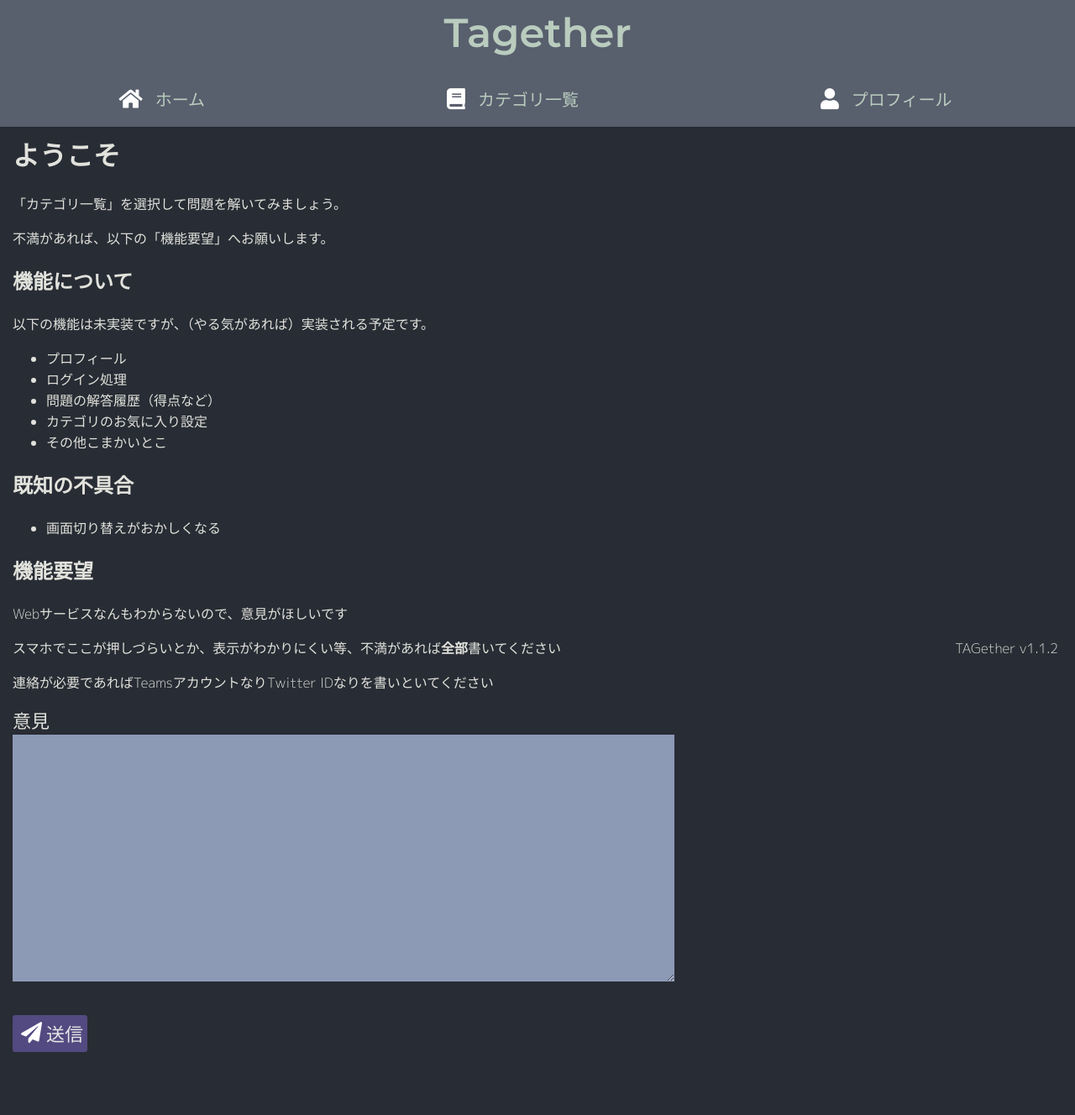
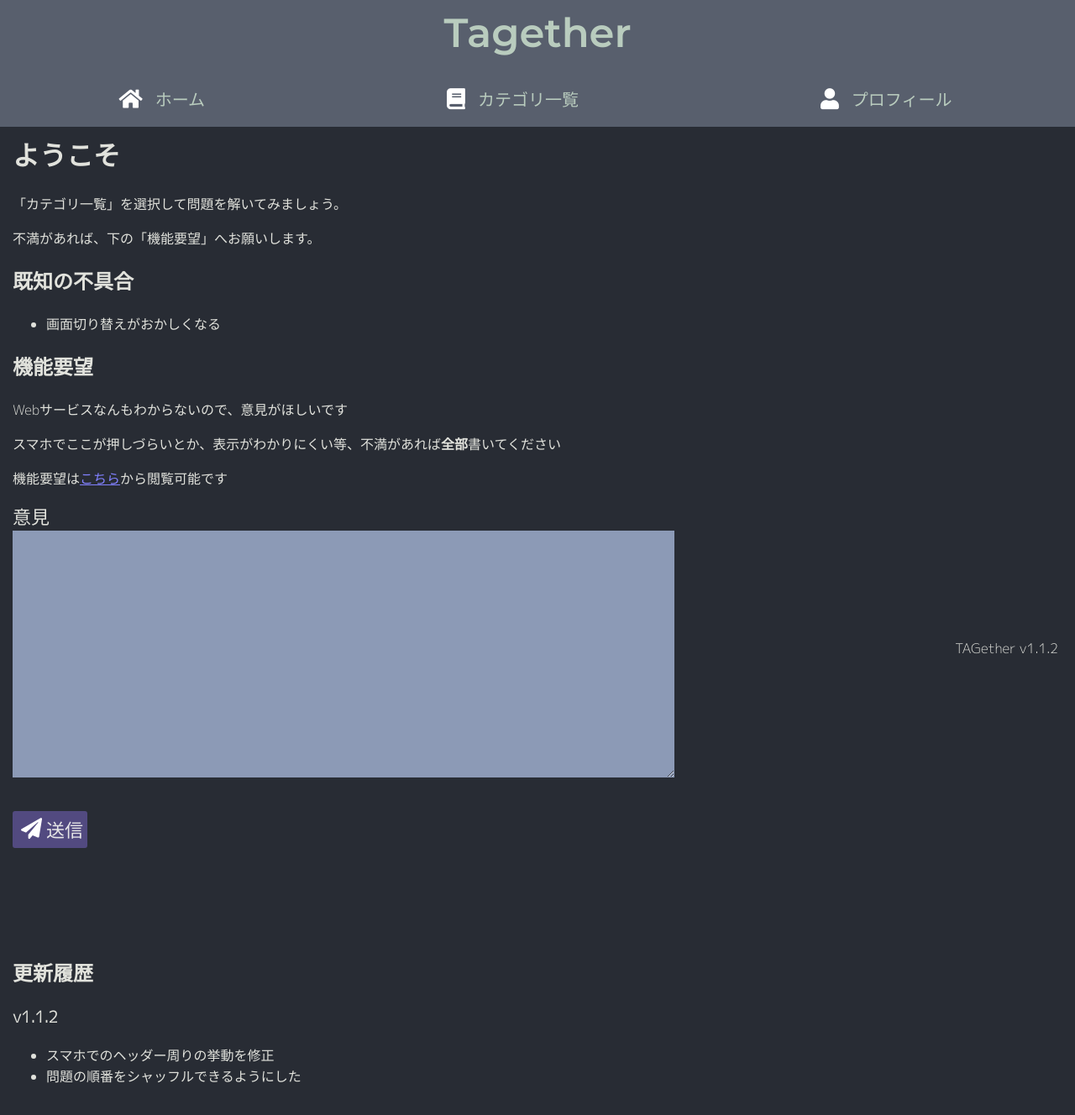
Before and after one commit to watasuke102/TAGether, a Next.js app: page / in a window 1280 px wide. Shown: the top 1328 px of the page at 84% size. Built offline with nearby package versions, Linux system fonts and the light colour scheme.

Commit message:
update: ホームの表示をちょっといじった

```diff
--- a/src/pages/index.tsx
+++ b/src/pages/index.tsx
@@ -42,17 +42,7 @@ export default function index() {
     <div>
       <h1>ようこそ</h1>
       <p>「カテゴリ一覧」を選択して問題を解いてみましょう。</p>
-      <p>不満があれば、以下の「機能要望」へお願いします。</p>
-
-      <h2>機能について</h2>
-      <p>以下の機能は未実装ですが、（やる気があれば）実装される予定です。</p>
-      <ul>
-        <li>プロフィール</li>
-        <li>ログイン処理</li>
-        <li>問題の解答履歴（得点など）</li>
-        <li>カテゴリのお気に入り設定</li>
-        <li>その他こまかいとこ</li>
-      </ul>
+      <p>不満があれば、下の「機能要望」へお願いします。</p>
 
       <h2>既知の不具合</h2>
       <ul>
@@ -62,7 +52,7 @@ export default function index() {
       <h2>機能要望</h2>
       <p>Webサービスなんもわからないので、意見がほしいです</p>
       <p>スマホでここが押しづらいとか、表示がわかりにくい等、不満があれば<b>全部</b>書いてください</p>
-      <p>連絡が必要であればTeamsアカウントなりTwitter IDなりを書いといてください</p>
+      <p>機能要望は<a href="https://api.watasuke.tk/show_request.php">こちら</a>から閲覧可能です</p>
       <div className={css.form}>
         <Form {...{
           label: '意見', value: request, rows: 10,
@@ -74,6 +64,14 @@ export default function index() {
         }} /> </div>
       </div>
 
+      <h2>更新履歴</h2>
+
+      <h3>v1.1.2</h3>
+      <ul>
+        <li>スマホでのヘッダー周りの挙動を修正</li>
+        <li>問題の順番をシャッフルできるようにした</li>
+      </ul>
+
       <p className={css.version}>TAGether v1.1.2</p>
 
       <Modal {...modalData} />
```
